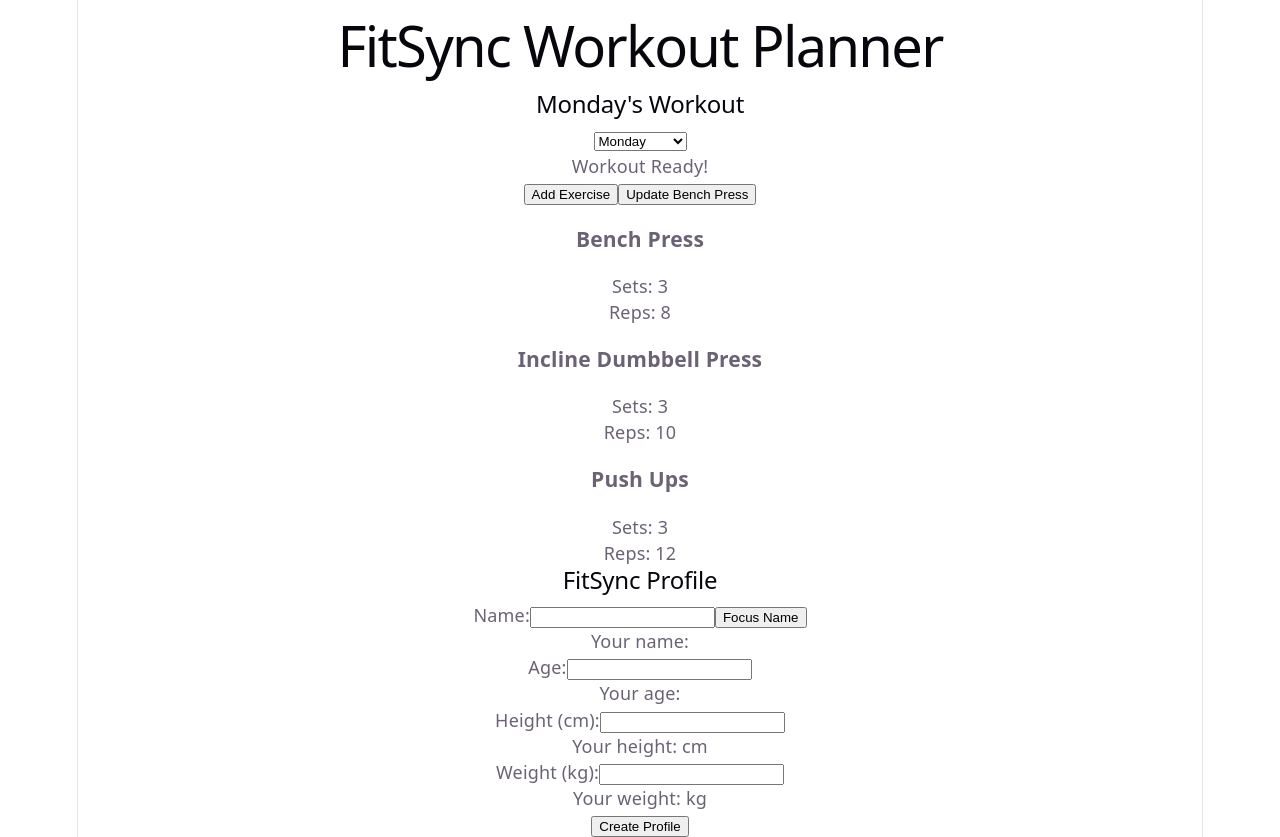
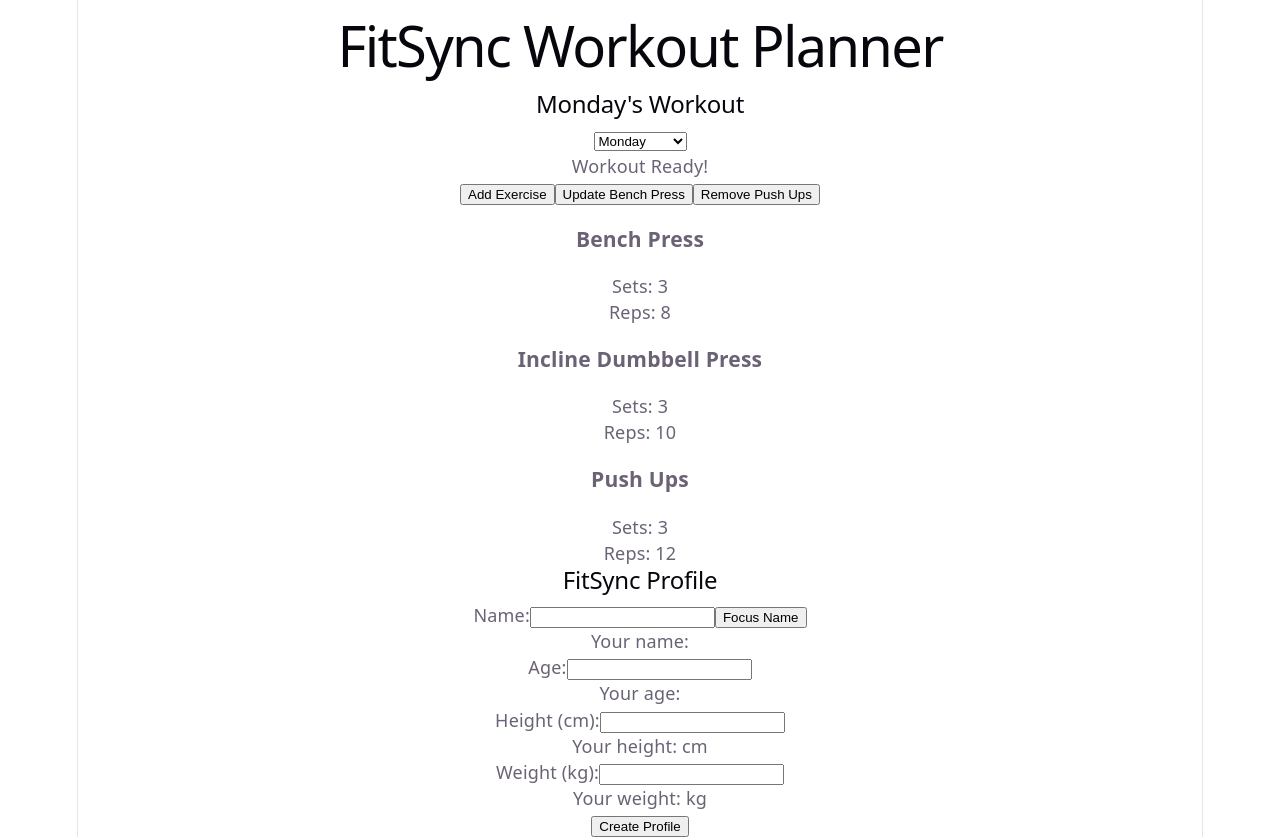
Before and after one commit to likhith992/FitSync, a React (Vite) app in the folder frontend/react-app/: page / in a window 1280 px wide. Built offline with nearby package versions, Linux system fonts and the light colour scheme.

Commit message:
changes in the app in the react

```diff
--- a/frontend/react-app/src/App.jsx
+++ b/frontend/react-app/src/App.jsx
@@ -47,6 +47,14 @@ function App() {
         );
     }
 
+    function removeExercise() {
+    setExercises(prevExercises =>
+        prevExercises.filter(exercise =>
+            exercise.name !== "Push Ups"
+        )
+    );
+}
+
     return (
         <div>
             <h1>FitSync Workout Planner</h1>
@@ -73,6 +81,10 @@ function App() {
                 Update Bench Press
             </button>
 
+            <button onClick={removeExercise}>
+                Remove Push Ups
+            </button>
+
             {exercises.map((exercise) => (
                 <ExerciseCard
                     key={exercise.name}
```
